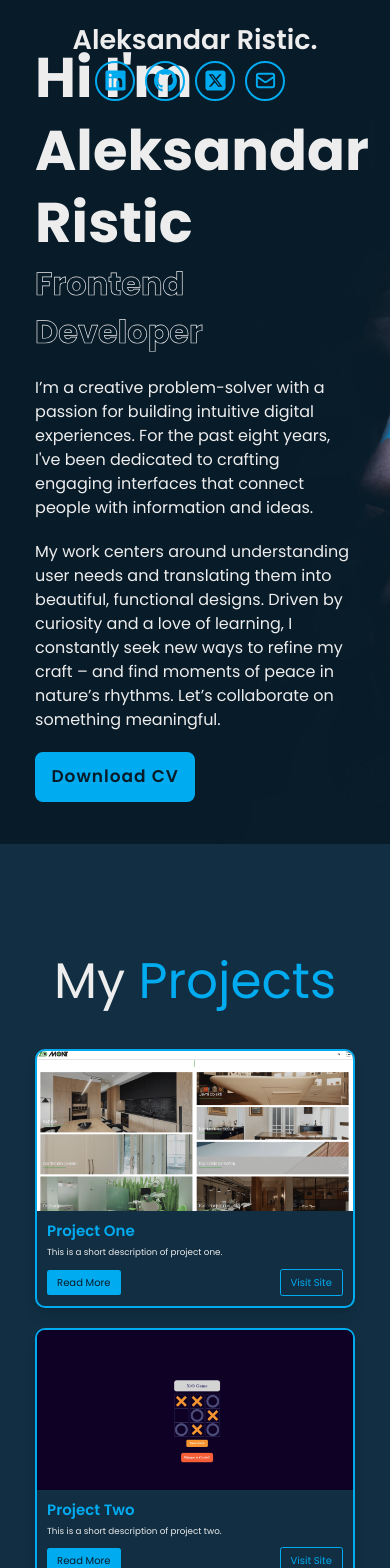
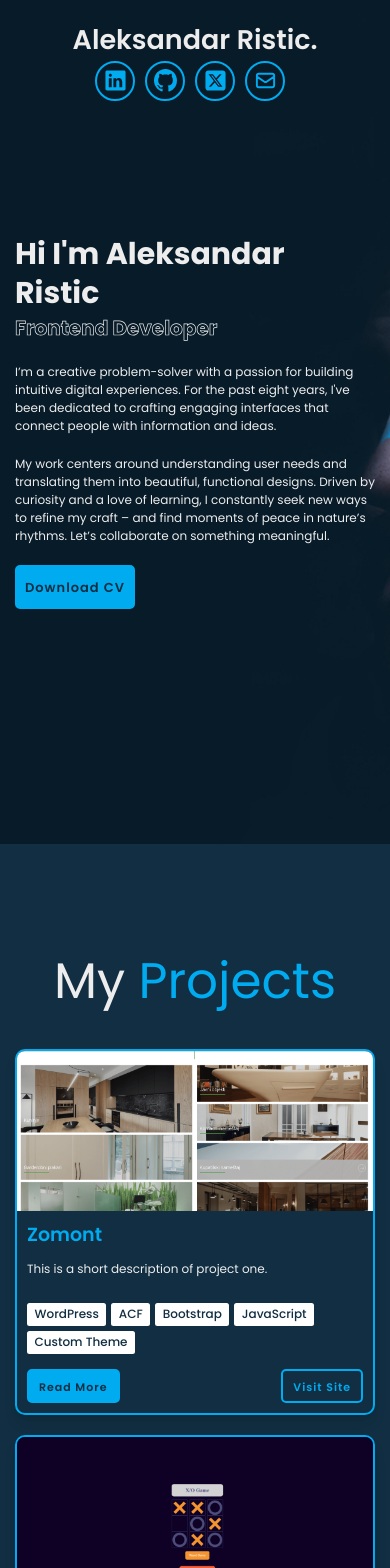
Before and after one commit to storiaca/aristic-portfolio, a React (Vite) app: page / in a window 390 px wide. Shown: the top 1568 px of the page. Built offline with nearby package versions, Linux system fonts and the light colour scheme.

Commit message:
Porjects into post css

```diff
--- a/src/components/Hero/Hero.jsx
+++ b/src/components/Hero/Hero.jsx
@@ -24,7 +24,7 @@ const Hero = () => {
         <div className="btn-box">
           <a
             href="Aleksandar_Ristic_CV.pdf"
-            className="btn"
+            className="btn primary-btn"
             download="Aleksandar_Ristic_CV.pdf"
           >
             Download CV
--- a/src/components/Projects/ProjectCards.jsx
+++ b/src/components/Projects/ProjectCards.jsx
@@ -9,7 +9,7 @@ const projects = [
   {
     id: 1,
     image: zomont,
-    title: "Project One",
+    title: "Zomont",
     shortDescription: "This is a short description of project one.",
     details: {
       situation:
@@ -19,8 +19,13 @@ const projects = [
         "Developed an internal component library using Material-UI, enabling design consistency across portals. Built Highcharts dashboards with live telemetry data from IoT sensors. Created a modular Redux (Saga) architecture to support asynchronous flows and caching. Designed responsive, print-friendly invoice views with downloadable PDF generation. Integrated Jenkins CI for automated testing and deployment.",
       result:
         "Reduced duplicate code by 50% via shared component usage. Enabled customers to self-serve reports, cutting support tickets by 30%. Streamlined portal performance with lazy loading, reducing TTI by 40%.",
-      technologies:
-        "React, TypeScript, Redux (Saga), MUI v4/v5, Highcharts, Jenkins, Luxon",
+      technologies: [
+        "WordPress",
+        "ACF",
+        "Bootstrap",
+        "JavaScript",
+        "Custom Theme",
+      ],
       liveUrl: "(Enterprise Portal)",
       github: "(Private Repo)",
     },
@@ -29,7 +34,7 @@ const projects = [
   {
     id: 2,
     image: xoGame,
-    title: "Project Two",
+    title: "X/O Game",
     shortDescription: "This is a short description of project two.",
     details: {
       situation:
@@ -39,8 +44,7 @@ const projects = [
         "Developed an internal component library using Material-UI, enabling design consistency across portals. Built Highcharts dashboards with live telemetry data from IoT sensors. Created a modular Redux (Saga) architecture to support asynchronous flows and caching. Designed responsive, print-friendly invoice views with downloadable PDF generation. Integrated Jenkins CI for automated testing and deployment.",
       result:
         "Reduced duplicate code by 50% via shared component usage. Enabled customers to self-serve reports, cutting support tickets by 30%. Streamlined portal performance with lazy loading, reducing TTI by 40%.",
-      technologies:
-        "React, TypeScript, Redux (Saga), MUI v4/v5, Highcharts, Jenkins, Luxon",
+      technologies: ["React", "TypeScript", "Tailwind"],
       liveUrl: "(Enterprise Portal)",
       github: "(Private Repo)",
     },
@@ -49,7 +53,7 @@ const projects = [
   {
     id: 3,
     image: zomont,
-    title: "Project Three",
+    title: "Financial Policy Council",
     shortDescription: "This is a short description of project three.",
     details: {
       situation:
@@ -59,8 +63,13 @@ const projects = [
         "Developed an internal component library using Material-UI, enabling design consistency across portals. Built Highcharts dashboards with live telemetry data from IoT sensors. Created a modular Redux (Saga) architecture to support asynchronous flows and caching. Designed responsive, print-friendly invoice views with downloadable PDF generation. Integrated Jenkins CI for automated testing and deployment.",
       result:
         "Reduced duplicate code by 50% via shared component usage. Enabled customers to self-serve reports, cutting support tickets by 30%. Streamlined portal performance with lazy loading, reducing TTI by 40%.",
-      technologies:
-        "React, TypeScript, Redux (Saga), MUI v4/v5, Highcharts, Jenkins, Luxon",
+      technologies: [
+        "WordPress",
+        "ACF",
+        "Bootstrap",
+        "JavaScript",
+        "Custom Theme",
+      ],
       liveUrl: "(Enterprise Portal)",
       github: "(Private Repo)",
     },
@@ -108,9 +117,16 @@ export default function ProjectCards() {
             <div className="project-info">
               <h2 className="project-info_title">{project.title}</h2>
               <p className="project-info_text">{project.shortDescription}</p>
-              <div className="flex justify-between items-center">
+              <ul className="project-info_technologies">
+                {project.details.technologies.map((tech) => (
+                  <li key={tech} className="pi-tech">
+                    {tech}
+                  </li>
+                ))}
+              </ul>
+              <div className="project-info_links">
                 <button
-                  className="bg-mainBlue text-[#081b29] px-4 py-2 rounded hover:bg-[#00abf0]/80 transition"
+                  className="btn primary-btn"
                   onClick={() => setActiveProject(project)}
                 >
                   Read More
@@ -119,7 +135,7 @@ export default function ProjectCards() {
                   href={project.link}
                   target="_blank"
                   rel="noopener noreferrer"
-                  className="project-card_link border border-mainBlue text-mainBlue px-4 py-2 rounded hover:bg-[#00abf0]/10 transition"
+                  className="btn secondary-btn"
                 >
                   Visit Site
                 </a>
--- a/src/custom.css
+++ b/src/custom.css
@@ -52,7 +52,7 @@
 }
 
 /* Home / Hero */
-.home-content .btn-box {
+/* .home-content .btn-box {
   position: relative;
   display: flex;
   justify-content: space-between;
@@ -110,7 +110,7 @@
 
 .home-content .btn-box .btn:hover::before {
   width: 100%;
-}
+} */
 
 /* .home-sci {
   position: absolute;
--- a/src/index.css
+++ b/src/index.css
@@ -18,7 +18,8 @@
   }
 
   section {
-    @apply min-h-screen pt-40 px-[9%] pb-8;
+    min-height: -webkit-fill-available;
+    @apply min-h-dvh lg:min-h-screen pt-40 px-[9%] pb-8;
   }
 }
 
@@ -30,16 +31,16 @@
     }
   }
   .header.sticky {
-    @apply bg-secondDarkBg;
+    @apply bg-secondDarkBg shadow-md;
   }
 
   .home {
     background: url(./assets/home.jpg) no-repeat;
-    @apply flex items-center px-[9%] py-[0] bg-cover bg-center;
+    @apply flex items-center px-6 md:px-[9%] py-[0] bg-cover bg-center;
     .home-content {
       @apply w-full md:max-w-[69rem];
       h1 {
-        @apply text-[5.6rem] font-bold leading-[1.3];
+        @apply text-[3rem] sm:text-[4rem] lg:text-[5.6rem] font-bold leading-[1.3];
         span {
           @apply text-customWhiteText;
         }
@@ -48,11 +49,49 @@
         @apply relative w-full md:w-[32.8rem];
         h2 {
           -webkit-text-stroke: 0.7px #ededed;
-          @apply text-[3.2rem] font-bold text-transparent;
+          @apply text-[2rem] sm:text-[2.4rem] lg:text-[3.2rem] font-bold text-transparent;
         }
       }
       p {
-        @apply text-[1.6rem] my-8 mx-[0];
+        @apply text-[1.2rem] sm:text-[1.4rem] lg:text-[1.6rem] my-8 mx-[0];
+      }
+      .btn-box {
+        .btn {
+          @apply relative pt-[11px] pb-[9px] inline-flex justify-center items-center w-48 md:w-64 h-full border-[0.2rem] rounded-lg text-[1.3rem] sm:text-[1.5rem] lg:text-[1.7rem] font-semibold tracking-[0.1rem] z-[1] overflow-hidden transition-all duration-500;
+          &:hover {
+            @apply bg-transparent text-mainBlue;
+          }
+        }
+        .primary-btn {
+          @apply bg-mainBlue border-mainBlue text-secondDarkBg;
+        }
+
+        .primary-btn:hover {
+          @apply text-mainBlue;
+        }
+
+        /* Secondary button */
+        .secondary-btn {
+          @apply bg-transparent border-mainBlue text-mainBlue;
+        }
+
+        .secondary-btn:hover {
+          @apply text-secondDarkBg;
+        }
+
+        .secondary-btn::before {
+          @apply bg-mainBlue;
+        }
+
+        /* Shared pseudo element styles */
+        .btn::before {
+          content: "";
+          @apply absolute top-0 left-0 w-0 h-full bg-secondDarkBg z-[-1] transition-all duration-500;
+        }
+
+        .btn:hover::before {
+          @apply w-full;
+        }
       }
     }
     .home-img_hover {
@@ -60,7 +99,7 @@
     }
   }
   .projects {
-    @apply min-h-[auto] pb-48 bg-secondDarkBg px-[9%];
+    @apply min-h-[auto] pb-48 bg-secondDarkBg px-6 md:px-[9%];
     .heading {
       @apply text-[5rem] mb-12 text-center;
       span {
@@ -70,24 +109,69 @@
     .projects-list {
       @apply grid grid-cols-1 sm:grid-cols-2 lg:grid-cols-3 gap-8;
       .project-item {
-        @apply bg-secondDarkBg rounded-2xl shadow-lg overflow-hidden border-[0.2rem] border-[solid] border-mainBlue transition-transform;
+        @apply bg-secondDarkBg rounded-2xl shadow-lg overflow-hidden border-[0.2rem] border-[solid] border-mainBlue transition-transform flex flex-col h-full;
         .project-image {
           @apply w-full h-64 object-cover;
         }
         .project-info {
-          @apply p-4;
+          @apply p-4 flex flex-col flex-1;
           .project-info_title {
-            @apply text-2xl font-semibold mb-2 text-mainBlue;
+            @apply text-[1.9rem] sm:text-[2.2rem] lg:text-[3rem] font-semibold mb-4 text-mainBlue;
           }
           .project-info_text {
-            @apply text-sm mb-4 text-customWhiteText;
+            @apply text-[1.2rem] sm:text-[1.4rem] lg:text-[1.6rem] mb-4 text-customWhiteText;
+          }
+          .project-info_technologies {
+            @apply flex flex-wrap gap-2 my-6;
+            .pi-tech {
+              @apply bg-white text-secondDarkBg text-[1.2rem] sm:text-[1.4rem] font-medium px-3 py-1 rounded;
+            }
+          }
+          .project-info_links {
+            @apply flex  justify-between gap-4 items-center mt-auto;
+            .btn {
+              @apply relative px-4 pt-[8px] pb-[6px] inline-flex justify-center items-center w-auto md:px-0 md:w-48 h-full border-[0.2rem] rounded-lg text-[1.1rem] sm:text-[1.2rem] lg:text-[1.4rem] font-semibold tracking-[0.1rem] z-[1] overflow-hidden transition-all duration-500;
+              &:hover {
+                @apply bg-transparent text-mainBlue;
+              }
+            }
+            .primary-btn {
+              @apply bg-mainBlue border-mainBlue text-secondDarkBg;
+            }
+
+            .primary-btn:hover {
+              @apply text-mainBlue;
+            }
+
+            /* Secondary button */
+            .secondary-btn {
+              @apply bg-transparent border-mainBlue text-mainBlue;
+            }
+
+            .secondary-btn:hover {
+              @apply text-white bg-mainBlue;
+            }
+
+            .secondary-btn::before {
+              @apply bg-mainBlue;
+            }
+
+            /* Shared pseudo element styles */
+            .btn::before {
+              content: "";
+              @apply absolute top-0 left-0 w-0 h-full bg-secondDarkBg z-[-1] transition-all duration-500;
+            }
+
+            .btn:hover::before {
+              @apply w-full;
+            }
           }
         }
       }
     }
   }
   .footer {
-    @apply flex items-center flex-wrap px-[9%] py-8 bg-mainDarkBg;
+    @apply flex items-center flex-wrap px-6 md:px-[9%] py-8 bg-mainDarkBg;
     .footer-text {
       p {
         @apply text-[1.6rem];
```
